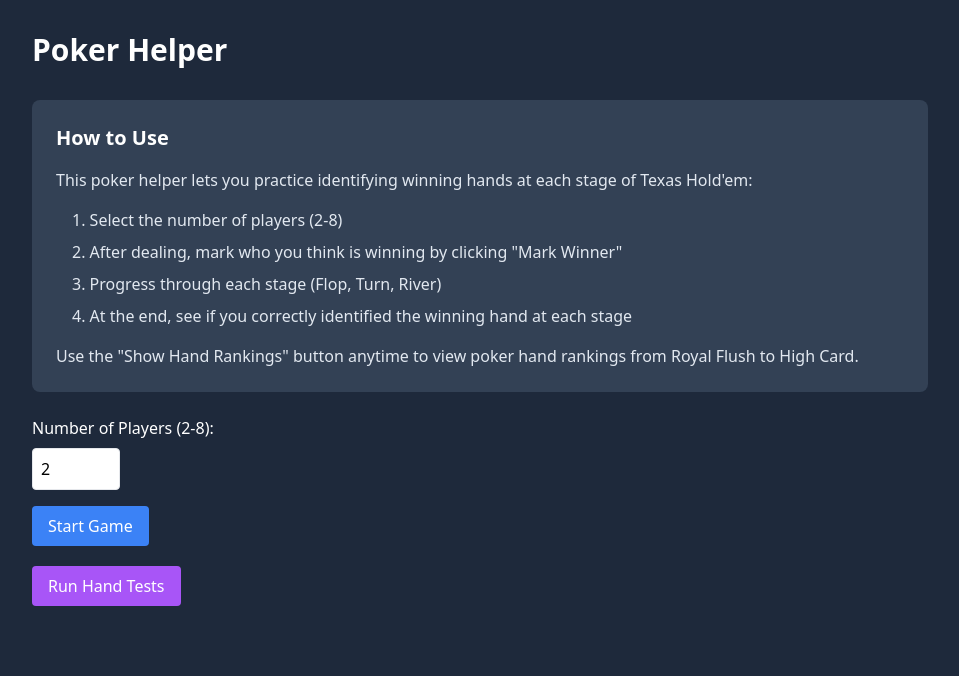
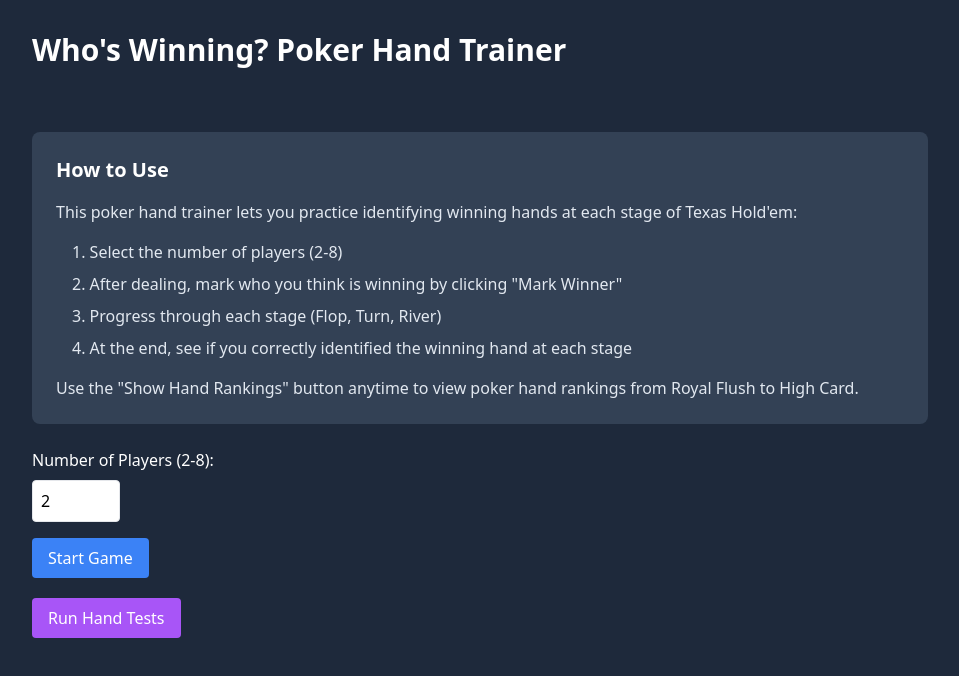
Before and after one commit to qmogh/DayZeroPoker, a Next.js app: page / in a window 1280 px wide. Shown: the top 676 px of the page, without its empty margins (160-1119 px from the left). Built offline with nearby package versions, Linux system fonts and the light colour scheme.

Commit message:
CHanging name lolz

```diff
--- a/src/app/layout.js
+++ b/src/app/layout.js
@@ -7,8 +7,8 @@ const inter = Inter({
 });
 
 export const metadata = {
-  title: "Poker Helper",
-  description: "A simple poker helper app",
+  title: "Who's Winning? Poker Hand Trainer",
+  description: "Practice identifying winning poker hands at every stage of Texas Hold'em",
 };
 
 export default function RootLayout({ children }) {
--- a/src/app/page.js
+++ b/src/app/page.js
@@ -186,7 +186,7 @@ export default function Home() {
     <div className="min-h-screen p-8 bg-slate-800">
       <main className="max-w-4xl mx-auto">
         <div className="flex justify-between items-center mb-8">
-          <h1 className="text-3xl font-bold text-white">Poker Helper</h1>
+          <h1 className="text-3xl font-bold mb-8 text-white">Who's Winning? Poker Hand Trainer</h1>
           {gameStage != "setup" && (
             <button
             onClick={() => setShowRankings(true)}
@@ -203,7 +203,7 @@ export default function Home() {
               <h2 className="text-xl font-bold mb-4">How to Use</h2>
               <div className="space-y-4 text-slate-200">
                 <p>
-                  This poker helper lets you practice identifying winning hands at each stage of Texas Hold'em:
+                  This poker hand trainer lets you practice identifying winning hands at each stage of Texas Hold'em:
                 </p>
                 <ol className="list-decimal list-inside space-y-2 ml-4">
                   <li>Select the number of players (2-8)</li>
```
